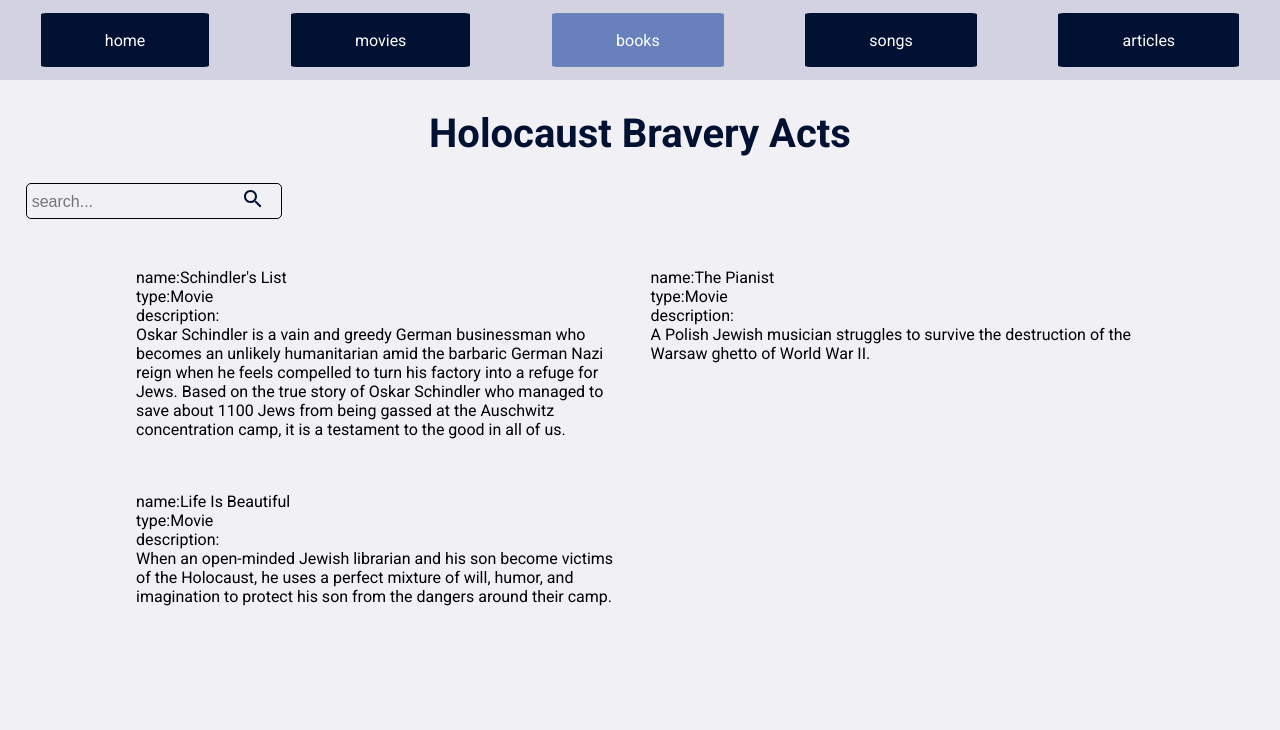
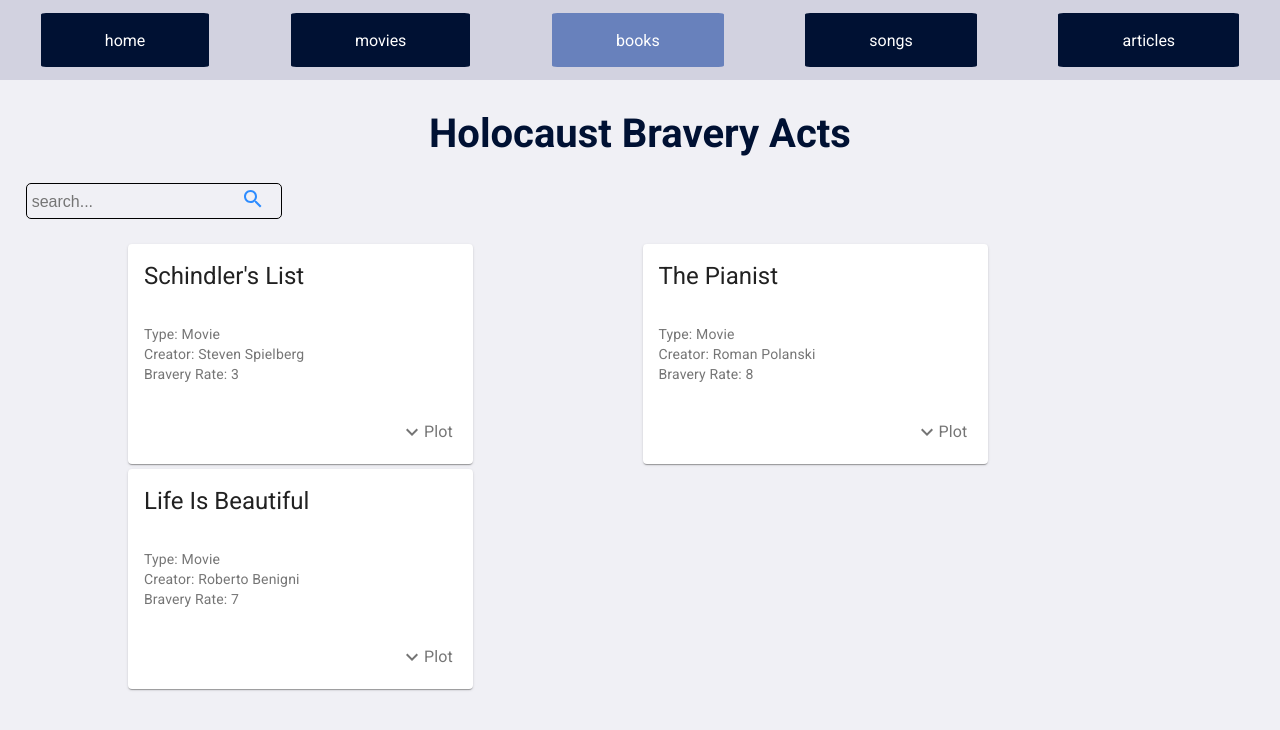
Before and after one commit to Sigalsha/Bravery-Media, a React (Create React App) app in the folder client/: page /books in a window 1280 px wide. Both pictures are taken after a click on the button 252 px from the left and 200 px from the top of the page. Shown: the top 730 px of the page. Built offline with nearby package versions, Linux system fonts and the light colour scheme; no server answers.

Commit message:
adding search results cards and styling

```diff
--- a/client/src/App.js
+++ b/client/src/App.js
@@ -5,6 +5,7 @@
 import Landing from "./components/landing/Landing";
 import { BrowserRouter as Router, Route, Switch } from "react-router-dom";
 import { GlobalStyles } from "./styles/global";
+import ResultContextProvider from "./contexts/ResultContext";
 
 function App() {
   return (
@@ -13,10 +14,12 @@
       <Navbar />
       <Header />
       <Route path="/" exact component={Landing}></Route>
-      <Route path="/movies" render={(props) => <Search {...props} />} />
-      <Route path="/books" render={(props) => <Search {...props} />} />
-      <Route path="/songs" render={(props) => <Search {...props} />} />
-      <Route path="/articles" render={(props) => <Search {...props} />} />
+      <ResultContextProvider>
+        <Route path="/movies" render={(props) => <Search {...props} />} />
+        <Route path="/books" render={(props) => <Search {...props} />} />
+        <Route path="/songs" render={(props) => <Search {...props} />} />
+        <Route path="/articles" render={(props) => <Search {...props} />} />
+      </ResultContextProvider>
     </Router>
   );
 }
--- a/client/src/components/search/Search.js
+++ b/client/src/components/search/Search.js
@@ -1,6 +1,7 @@
 import React, { useState, useEffect } from "react";
 import { SearchContainer, Input, StyledButton, StyledIcon } from "./style";
 import SearchResults from "../searchResults/SearchResults";
+import ResultContextProvider from "../../contexts/ResultContext";
 
 const searchResultsItems = [
   {
@@ -74,6 +75,7 @@
   }, [searchTerm]); */
 
   return (
+    <ResultContextProvider>
       <div>
         <SearchContainer>
           <Input
@@ -89,6 +91,7 @@
         </SearchContainer>
         <SearchResults searchResults={searchResults} />
       </div>
+    </ResultContextProvider>
   );
 };
 
--- a/client/src/components/search/style.js
+++ b/client/src/components/search/style.js
@@ -55,10 +55,10 @@
 `;
 
 export const StyledIcon = styled(SearchIcon)`
-  color: ${colors.DARK_BLUE};
+  color: ${colors.MAIN_BLUE};
   background-color: ${colors.LIGHT_GREY};
 
   &:hover {
-    color: ${colors.MAIN_BLUE};
+    color: ${colors.DARK_BLUE};
   }
 `;
--- /dev/null
+++ b/client/src/components/searchResult/SearchResult.js
@@ -0,0 +1,123 @@
+import React, { useContext, useState, useEffect } from "react";
+import axios from "axios";
+import { ResultContext } from "../../contexts/ResultContext";
+import { makeStyles } from "@material-ui/core/styles";
+import clsx from "clsx";
+import Card from "@material-ui/core/Card";
+import CardHeader from "@material-ui/core/CardHeader";
+import CardMedia from "@material-ui/core/CardMedia";
+import CardContent from "@material-ui/core/CardContent";
+import CardActions from "@material-ui/core/CardActions";
+import Collapse from "@material-ui/core/Collapse";
+import IconButton from "@material-ui/core/IconButton";
+import Typography from "@material-ui/core/Typography";
+import { red } from "@material-ui/core/colors";
+import ExpandMoreIcon from "@material-ui/icons/ExpandMore";
+
+const URL = "https://randomuser.me/api/?results=5";
+
+const useStyles = makeStyles((theme) => ({
+  root: {
+    maxWidth: 345,
+    fontFamily: "Roboto",
+  },
+  media: {
+    height: 0,
+    paddingTop: "21.1875%", // 16:9
+    //
+    // 28.25%
+    backgroundSize: "auto",
+  },
+  expand: {
+    transform: "rotate(0deg)",
+    marginLeft: "auto",
+    transition: theme.transitions.create("transform", {
+      duration: theme.transitions.duration.shortest,
+    }),
+  },
+  expandOpen: {
+    transform: "rotate(180deg)",
+  },
+  avatar: {
+    backgroundColor: red[500],
+  },
+}));
+
+export default function SearchResult({ item }) {
+  const { onResultClick, open } = useContext(ResultContext);
+  const [data, setData] = useState([]);
+  const [isLoading, setIsLoading] = useState(false);
+  console.log(item);
+
+  const classes = useStyles();
+  const [expanded, setExpanded] = React.useState(false);
+
+  const handleExpandClick = () => {
+    setExpanded(!expanded);
+  };
+
+  useEffect(() => {
+    const fetchData = async () => {
+      try {
+        setIsLoading(true);
+        const result = await axios(URL);
+        setData(result.data.results[0].picture.thumbnail);
+        console.log(result.data.results[0].picture.thumbnail);
+        setIsLoading(false);
+      } catch (err) {
+        console.log("err: ", err);
+      }
+    };
+
+    fetchData();
+    return () => setIsLoading(false);
+  }, []);
+
+  return (
+    <Card className={classes.root} open={open}>
+      <CardHeader title={item.title} />
+      {!isLoading && data && (
+        <CardMedia className={classes.media} image={data} title={item.title} />
+      )}
+      <CardContent>
+        <Typography variant="body2" color="textSecondary" component="p">
+          Type: {item.type}
+        </Typography>
+        <Typography variant="body2" color="textSecondary" component="p">
+          Creator: {item.creator}
+        </Typography>
+
+        {item.braveryRate ? (
+          <Typography variant="body2" color="textSecondary" component="p">
+            Bravery Rate: {item.braveryRate}
+          </Typography>
+        ) : (
+          <Typography variant="body2" color="textSecondary" component="p">
+            Bravery Rate: Be the first one to rate!
+          </Typography>
+        )}
+      </CardContent>
+      <CardActions disableSpacing>
+        {/* <IconButton onClick={} /> */}
+        <IconButton
+          className={clsx(classes.expand, {
+            [classes.expandOpen]: expanded,
+          })}
+          onClick={handleExpandClick}
+          aria-expanded={expanded}
+          aria-label="show more"
+        >
+          <ExpandMoreIcon />
+          <Typography>Plot</Typography>
+        </IconButton>
+      </CardActions>
+      <Collapse in={expanded} timeout="auto" unmountOnExit>
+        <CardContent>
+          <Typography paragraph style={{ fontSize: "14px" }}>
+            {item.plot}
+          </Typography>
+        </CardContent>
+      </Collapse>
+    </Card>
+  );
+}
--- a/client/src/components/searchResults/SearchResults.js
+++ b/client/src/components/searchResults/SearchResults.js
@@ -1,41 +1,32 @@
-import React from "react";
+import React, { useContext } from "react";
+import { ResultContext } from "../../contexts/ResultContext";
 import { Grid, Item } from "./style";
+import SearchResult from "../searchResult/SearchResult";
+
 const SearchResults = ({ searchResults }) => {
+  const { onResultClick, open } = useContext(ResultContext);
+
   return (
-    <Grid>
+    <Grid open={open}>
       {searchResults.map((item) => (
-        <Item key={item.id}>
-          <p>
-            name:{item.title}
-            <br />
-            type:{item.type}
-            <br />
-            description:
-            <br />
-            {item.plot}
-          </p>
-          {/*<span>name: {item.name}</span>*/}
-          {/*<span>term type: {item.searchType}</span>*/}
-          {/*<p>*/}
-          {/*  description:*/}
-          {/*  {item.description}*/}
-          {/*</p>*/}
-          {/*<span>heroism rate: {item.heroismRate} / 5</span>*/}
-          {/*/!*<ul>*!/*/}
-          {/*/!*  {item.recommendations.map((rec) => {*!/*/}
-          {/*/!*    return <li>{rec}</li>;*!/*/}
-          {/*/!*  })}*!/*/}
-          {/*/!*</ul>*!/*/}
-          {/*/!*<ul>*!/*/}
-          {/*/!*  {item.selectedHeroismMoments.map((moment) => {*!/*/}
-          {/*/!*    return <li>{moment}</li>;*!/*/}
-          {/*/!*  })}*!/*/}
-          {/*/!*</ul>*!/*/}
-          {/*{item.suitableForEducation}*/}
-        </Item>
+        <SearchResult item={item} />
       ))}
     </Grid>
   );
 };
 
 export default SearchResults;
+
+{
+  /* <Item key={item.id} open={open} onClick={onResultClick}>
+  <p>
+    name:{item.title}
+    <br />
+    type:{item.type}
+    <br />
+    description:
+    <br />
+    {item.plot}
+  </p>
+</Item>; */
+}
--- a/client/src/components/searchResults/style.js
+++ b/client/src/components/searchResults/style.js
@@ -12,25 +12,22 @@
 //   border-color: ${colors.BLACK};
 // `;
 
-
-
 export const Item = styled.div`
   display: flex;
   justify-content: left;
   width: 100%;
-  padding: .5rem;
-  &:hover
-  {
+  padding: 0.5rem;
+  &:hover {
     background-color: #a1ffff;
   }
 `;
-
-
+//
 
 export const Grid = styled.div`
+  display: grid;
   width: 90%;
   padding-left: 10%;
-  display: grid;
   grid-template-columns: repeat(2, 1fr);
   grid-gap: 5px;
 `;
+// display: ${({ open }) => (open ? "none" : "grid")};
--- /dev/null
+++ b/client/src/contexts/ResultContext.js
@@ -0,0 +1,19 @@
+import React, { createContext, useState } from "react";
+
+export const ResultContext = createContext();
+
+const ResultContextProvider = (props) => {
+  const [open, setOpen] = useState(false);
+
+  const onResultClick = () => {
+    setOpen(!open);
+  };
+
+  return (
+    <ResultContext.Provider value={{ open, onResultClick }}>
+      {props.children}
+    </ResultContext.Provider>
+  );
+};
+
+export default ResultContextProvider;
```
Also changed, not shown: client/src/components/addRecommendation/AddRecommendation.js (+4 -5 lines), client/src/components/resultCard/ResultCard.js (added, +18 -0 lines), client/src/components/searchResult/style.js (added, +12 -0 lines), client/src/components/resultCard/style.js (added). Lines whose indentation alone changed are shown as unchanged.
